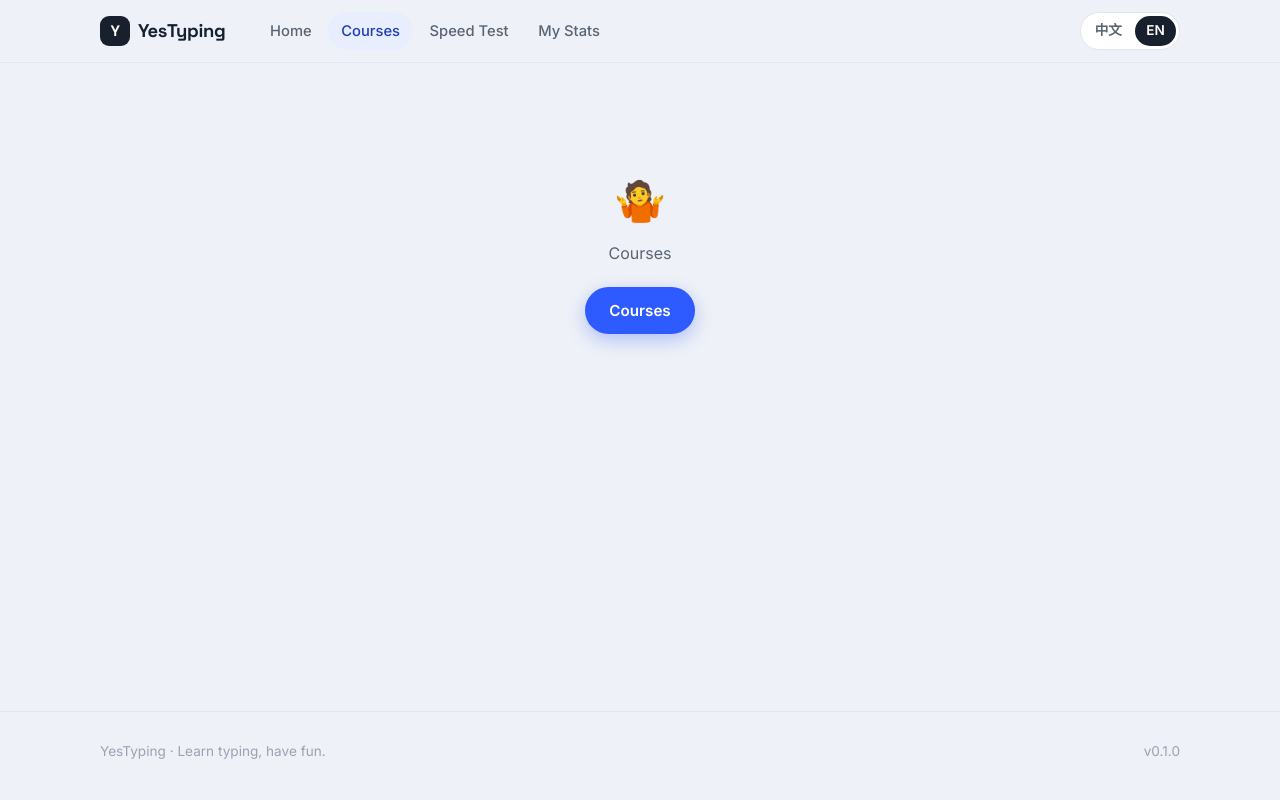
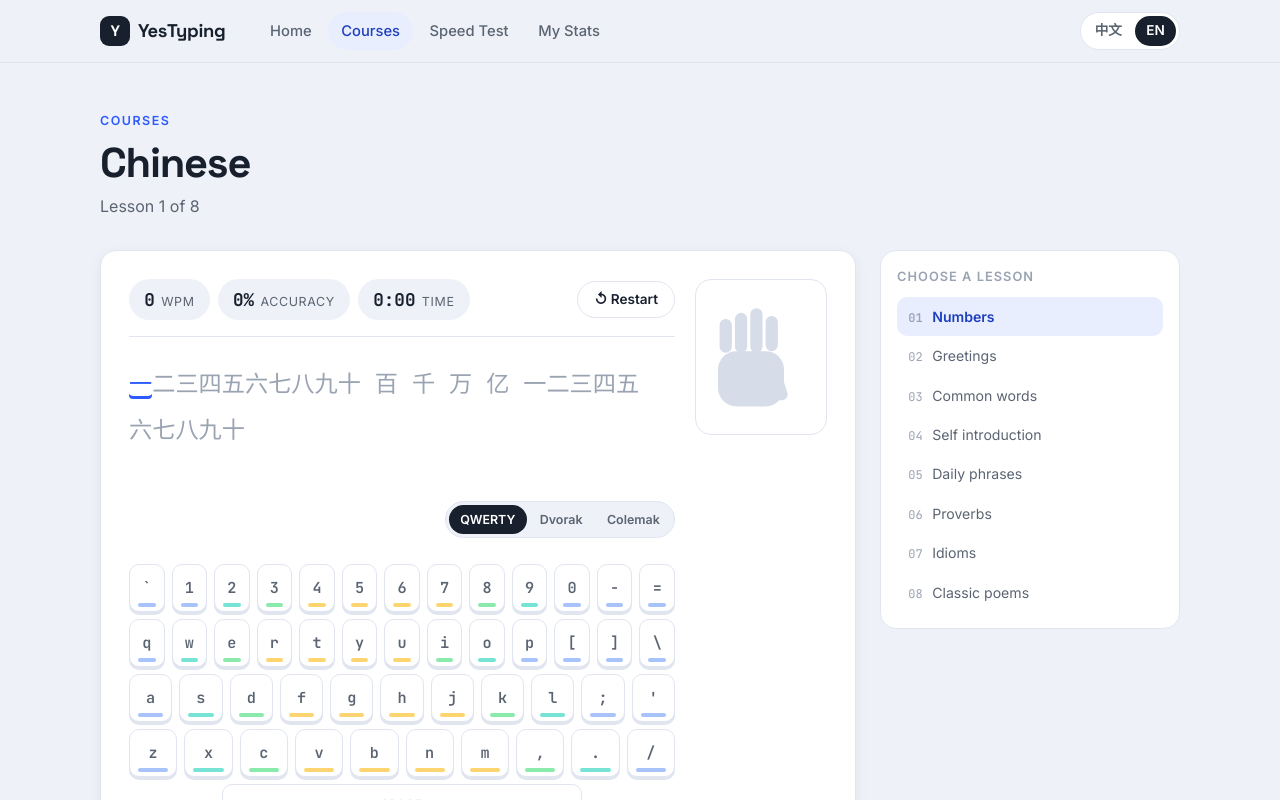
Before and after one commit to JosiahBristow/YesTyping, a React (Vite) app: page /courses/chinese in a window 1280 px wide. Shown: the top 800 px of the page. Built offline with nearby package versions, Linux system fonts and the light colour scheme.

Commit message:
feat: add Pinyin and Chinese character courses with IME input support

```diff
--- /dev/null
+++ b/src/features/courses/chinese.ts
@@ -0,0 +1,54 @@
+import type { Course } from './courseData'
+
+export const chineseCourse: Course = {
+  id: 'chinese',
+  type: 'chinese',
+  icon: '🀄',
+  title: { en: 'Chinese', zh: '中文输入' },
+  desc: {
+    en: 'Type real Chinese characters through your IME: numbers, greetings, common words and classic poems.',
+    zh: '通过输入法直接打出汉字：数字、问候、常用词与经典诗句。',
+  },
+  lessons: [
+    {
+      id: 'numbers',
+      title: { en: 'Numbers', zh: '数字' },
+      text: '一二三四五六七八九十 百 千 万 亿 一二三四五 六七八九十',
+    },
+    {
+      id: 'greetings',
+      title: { en: 'Greetings', zh: '问候' },
+      text: '你好 大家好 早上好 晚上好 谢谢 不客气 再见 欢迎',
+    },
+    {
+      id: 'common-words',
+      title: { en: 'Common words', zh: '常用词' },
+      text: '中国 中文 汉字 学习 打字 键盘 电脑 手机 网络 软件 老师 学生',
+    },
+    {
+      id: 'self-intro',
+      title: { en: 'Self introduction', zh: '自我介绍' },
+      text: '我叫小明 我是一名学生 我今年二十岁 我喜欢读书和写字 我来自中国',
+    },
+    {
+      id: 'daily-phrases',
+      title: { en: 'Daily phrases', zh: '日常用语' },
+      text: '今天天气很好 我想喝一杯茶 你在做什么 明天见 祝你成功 谢谢你的帮助',
+    },
+    {
+      id: 'proverbs',
+      title: { en: 'Proverbs', zh: '谚语' },
+      text: '好好学习 天天向上 熟能生巧 坚持不懈 一分耕耘 一分收获',
+    },
+    {
+      id: 'idioms',
+      title: { en: 'Idioms', zh: '成语' },
+      text: '一心一意 十全十美 马到成功 大功告成 画龙点睛 名不虚传 学而不厌',
+    },
+    {
+      id: 'poems',
+      title: { en: 'Classic poems', zh: '经典诗句' },
+      text: '床前明月光 疑是地上霜 举头望明月 低头思故乡 白日依山尽 黄河入海流',
+    },
+  ],
+}
--- a/src/features/courses/courseData.ts
+++ b/src/features/courses/courseData.ts
@@ -1,6 +1,6 @@
 import type { Bi } from '../../lib/lang'
 
-export type CourseType = 'finger' | 'english' | 'numbers' | 'vim'
+export type CourseType = 'finger' | 'english' | 'numbers' | 'vim' | 'pinyin' | 'chinese'
 
 export interface Lesson {
   id: string
--- a/src/features/courses/index.ts
+++ b/src/features/courses/index.ts
@@ -2,9 +2,18 @@ import { fingerBasics } from './fingerBasics'
 import { englishCourse } from './english'
 import { numbersCourse } from './numbers'
 import { vimCourse } from './vim'
+import { pinyinCourse } from './pinyin'
+import { chineseCourse } from './chinese'
 import type { Course } from './courseData'
 
-export const COURSES: Course[] = [fingerBasics, englishCourse, numbersCourse, vimCourse]
+export const COURSES: Course[] = [
+  fingerBasics,
+  englishCourse,
+  numbersCourse,
+  vimCourse,
+  pinyinCourse,
+  chineseCourse,
+]
 
 export function getCourse(id: string | undefined): Course | undefined {
   return COURSES.find((c) => c.id === id)
--- /dev/null
+++ b/src/features/courses/pinyin.ts
@@ -0,0 +1,54 @@
+import type { Course } from './courseData'
+
+export const pinyinCourse: Course = {
+  id: 'pinyin',
+  type: 'pinyin',
+  icon: '🗣️',
+  title: { en: 'Pinyin', zh: '拼音练习' },
+  desc: {
+    en: 'Drill the pinyin syllables behind every Chinese word: initials, finals and whole words.',
+    zh: '练习每个汉字背后的拼音音节：声母、韵母和常用词语的完整拼音。',
+  },
+  lessons: [
+    {
+      id: 'initials',
+      title: { en: 'Initials', zh: '声母' },
+      text: 'b p m f d t n l g k h j q x zh ch sh r z c s y w b p m f d t n l g k h',
+    },
+    {
+      id: 'finals',
+      title: { en: 'Finals', zh: '韵母' },
+      text: 'a o e i u ai ei ui ao ou iu ie er an en in un ang eng ing ong a o e i u',
+    },
+    {
+      id: 'common-syllables',
+      title: { en: 'Common syllables', zh: '常用音节' },
+      text: 'ni wo ta shi de he bu wo ni ta shi de he bu wo ni ta shi de he bu',
+    },
+    {
+      id: 'greetings',
+      title: { en: 'Greetings', zh: '问候用语' },
+      text: 'ni hao xie xie zai jian wan an bu ke qi qing wen zaoshang hao wanshang hao',
+    },
+    {
+      id: 'everyday-words',
+      title: { en: 'Everyday words', zh: '日常词汇' },
+      text: 'zhong wen han yu pin yin xue xi da zi jian pan dian nao shou ji wang luo',
+    },
+    {
+      id: 'numbers-pinyin',
+      title: { en: 'Numbers', zh: '数字拼音' },
+      text: 'yi er san si wu liu qi ba jiu shi bai qian wan yi er san si wu',
+    },
+    {
+      id: 'sentences',
+      title: { en: 'Pinyin sentences', zh: '拼音句子' },
+      text: 'ni hao ma wo hen hao wo ai ni xue xi zhong wen tian tian xiang shang',
+    },
+    {
+      id: 'proverb',
+      title: { en: 'A pinyin proverb', zh: '谚语拼音' },
+      text: 'zhi yao gong fu shen tie chu mo cheng zhen du shu po wan juan xia bi ru you shen',
+    },
+  ],
+}
--- a/src/features/typing/useTypingEngine.ts
+++ b/src/features/typing/useTypingEngine.ts
@@ -96,6 +96,42 @@ export function useTypingEngine(options: EngineOptions): TypingEngine {
     optsRef.current.onFinish?.(result)
   }
 
+  const commitText = (str: string) => {
+    if (finishedRef.current) return
+    if (!startRef.current) {
+      startRef.current = performance.now()
+      setStarted(true)
+    }
+
+    const chars = Array.from(str)
+    let i = indexRef.current
+    for (const ch of chars) {
+      if (i >= textRef.current.length - EXTEND_AHEAD && optsRef.current.extend) {
+        const more = optsRef.current.extend()
+        if (more && more.length > 0) {
+          textRef.current = textRef.current + more
+          statesRef.current = [
+            ...statesRef.current,
+            ...Array.from({ length: more.length }, () => 'pending' as CharState),
+          ]
+          setText(textRef.current)
+        }
+      }
+      const expected = textRef.current[i]
+      statesRef.current[i] = ch === expected ? 'correct' : 'wrong'
+      i++
+    }
+    indexRef.current = i
+    setStates([...statesRef.current])
+    setIndex(i)
+    setLastKey(str)
+    setPressCount((c) => c + 1)
+
+    if (indexRef.current >= textRef.current.length && mode === 'lesson') {
+      finish()
+    }
+  }
+
   const handleKeyDown = (e: KeyboardEvent) => {
     if (e.isComposing || e.keyCode === 229) return
     if (finishedRef.current) return
@@ -114,42 +150,52 @@ export function useTypingEngine(options: EngineOptions): TypingEngine {
     }
 
     if (e.key.length !== 1) return
-
-    if (!startRef.current) {
-      startRef.current = performance.now()
-      setStarted(true)
-    }
-
-    let i = indexRef.current
-    if (i >= textRef.current.length - EXTEND_AHEAD && optsRef.current.extend) {
-      const more = optsRef.current.extend()
-      if (more && more.length > 0) {
-        textRef.current = textRef.current + more
-        statesRef.current = [
-          ...statesRef.current,
-          ...Array.from({ length: more.length }, () => 'pending' as CharState),
-        ]
-        setText(textRef.current)
-      }
-    }
-
-    const expected = textRef.current[i]
-    const ok = e.key === expected
-    statesRef.current[i] = ok ? 'correct' : 'wrong'
-    indexRef.current = i + 1
-    setStates([...statesRef.current])
-    setIndex(indexRef.current)
-    setLastKey(e.key)
-    setPressCount((c) => c + 1)
-
-    if (indexRef.current >= textRef.current.length && mode === 'lesson') {
-      finish()
-    }
+    commitText(e.key)
   }
 
   useEffect(() => {
     window.addEventListener('keydown', handleKeyDown)
     return () => window.removeEventListener('keydown', handleKeyDown)
+    // eslint-disable-next-line react-hooks/exhaustive-deps
+  }, [])
+
+  useEffect(() => {
+    const el = document.createElement('input')
+    el.type = 'text'
+    el.setAttribute('autocomplete', 'off')
+    el.setAttribute('autocorrect', 'off')
+    el.setAttribute('autocapitalize', 'off')
+    el.setAttribute('spellcheck', 'false')
+    el.style.cssText =
+      'position:fixed;top:0;left:0;width:1px;height:1px;border:0;padding:0;background:transparent;opacity:0'
+
+    const onInput = (e: Event) => {
+      const ie = e as InputEvent
+      if (ie.isComposing) return
+      if (ie.inputType !== 'insertCompositionText') return
+      const data = ie.data
+      el.value = ''
+      if (data && data.length > 0) commitText(data)
+    }
+    const onFocus = () => el.focus()
+    const onMouseDown = (e: MouseEvent) => {
+      const target = e.target as HTMLElement | null
+      if (target && target.closest('button, a, input, textarea, select')) return
+      el.focus()
+    }
+
+    document.body.appendChild(el)
+    el.focus()
+    el.addEventListener('input', onInput)
+    window.addEventListener('focus', onFocus)
+    window.addEventListener('mousedown', onMouseDown)
+
+    return () => {
+      el.removeEventListener('input', onInput)
+      window.removeEventListener('focus', onFocus)
+      window.removeEventListener('mousedown', onMouseDown)
+      el.remove()
+    }
     // eslint-disable-next-line react-hooks/exhaustive-deps
   }, [])
 
--- a/src/i18n/en.json
+++ b/src/i18n/en.json
@@ -38,7 +38,9 @@
     "finger": "Finger basics",
     "english": "English",
     "numbers": "Numbers row",
-    "vim": "Vim"
+    "vim": "Vim",
+    "pinyin": "Pinyin",
+    "chinese": "Chinese"
   },
   "practice": {
     "back": "All courses",
--- a/src/i18n/zh.json
+++ b/src/i18n/zh.json
@@ -38,7 +38,9 @@
     "finger": "指法基础",
     "english": "英文",
     "numbers": "数字键位",
-    "vim": "Vim 键位"
+    "vim": "Vim 键位",
+    "pinyin": "拼音练习",
+    "chinese": "中文输入"
   },
   "practice": {
     "back": "全部课程",
--- a/src/styles/global.css
+++ b/src/styles/global.css
@@ -508,6 +508,8 @@ a {
 .course-card.type-english .course-ic { background: var(--brand-soft); }
 .course-card.type-numbers .course-ic { background: #ffe9e6; }
 .course-card.type-vim .course-ic { background: #e2f6e9; }
+.course-card.type-pinyin .course-ic { background: #f0e9ff; }
+.course-card.type-chinese .course-ic { background: #ffe9e6; }
 
 .course-card h3 {
   margin-top: 1rem;
```
